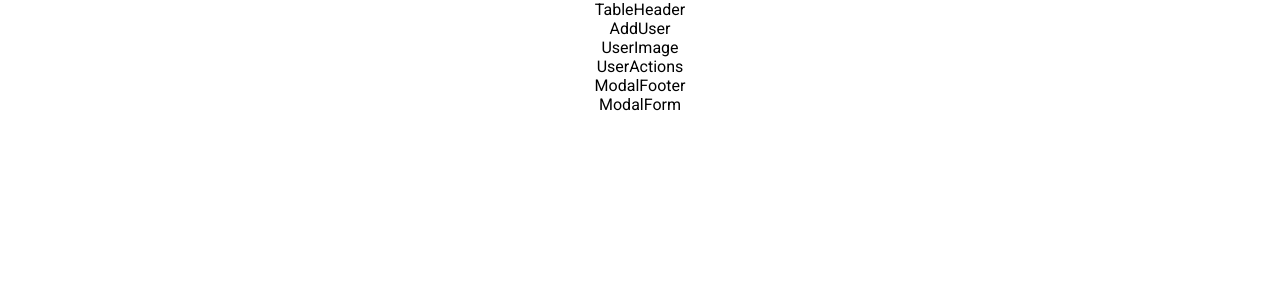
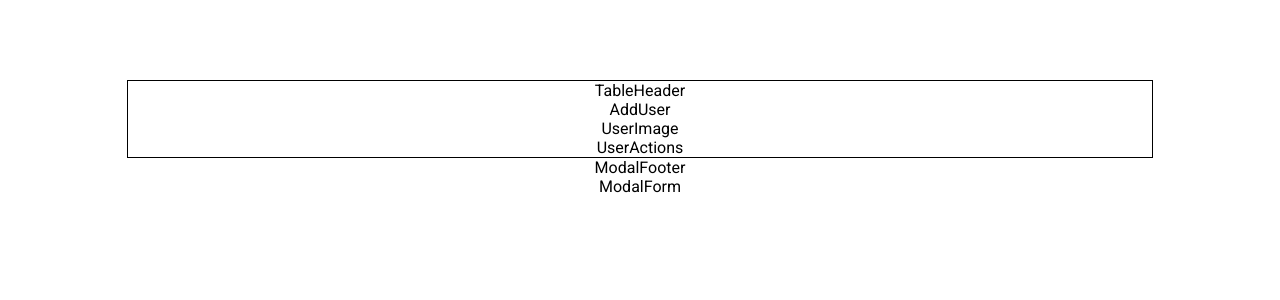
Before and after one commit to brenderbee/add-user, a React (Create React App) app: page / in a window 1280 px wide. Shown: the top 300 px of the page. Built offline with nearby package versions, Linux system fonts and the light colour scheme.

Commit message:
Create Table stylesheet and add to Table component.

```diff
--- a/src/assets/components/Table.js
+++ b/src/assets/components/Table.js
@@ -1,9 +1,10 @@
 import React from 'react';
 import { TableHeader, UserList } from './';
+import './../css/Table.css';
 
 function Table() {
   return (
-    <div>
+    <div className="table">
       <TableHeader />
       <UserList />
     </div>
--- /dev/null
+++ b/src/assets/css/Table.css
@@ -0,0 +1,5 @@
+.table {
+  border: 1px solid black;
+  margin: 5rem auto 0 auto;
+  width: 80%;
+}
```
